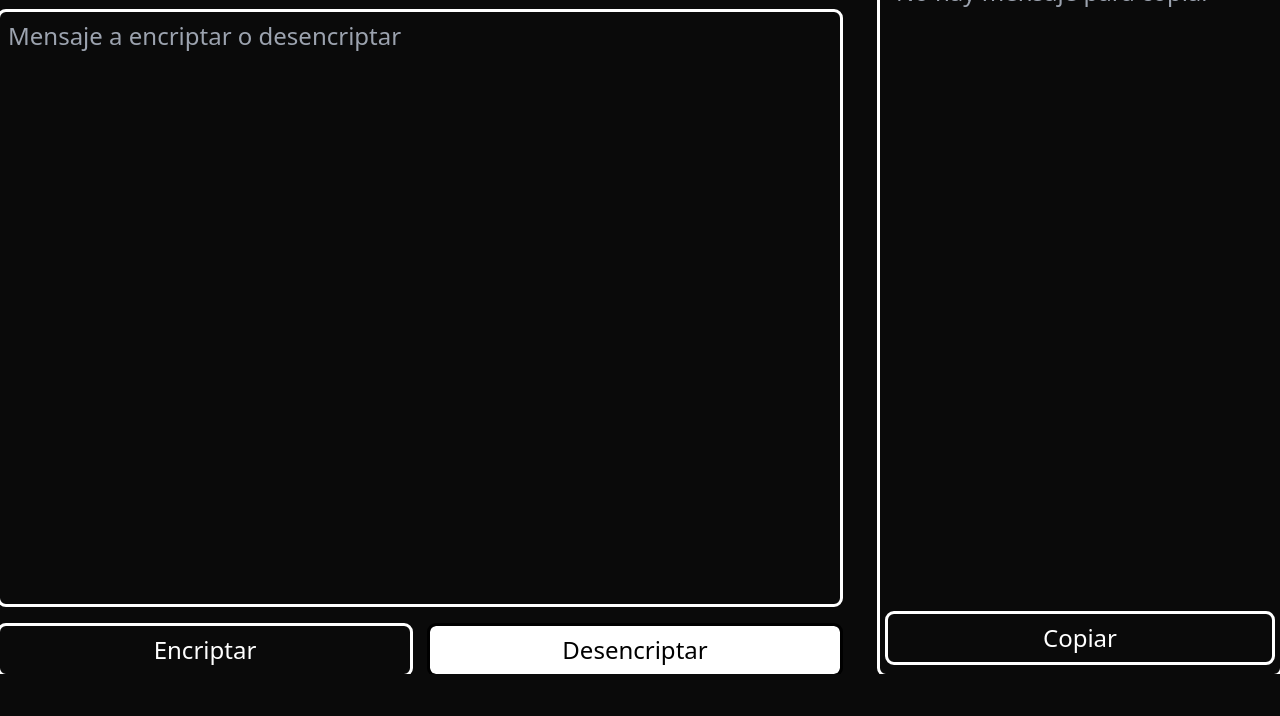
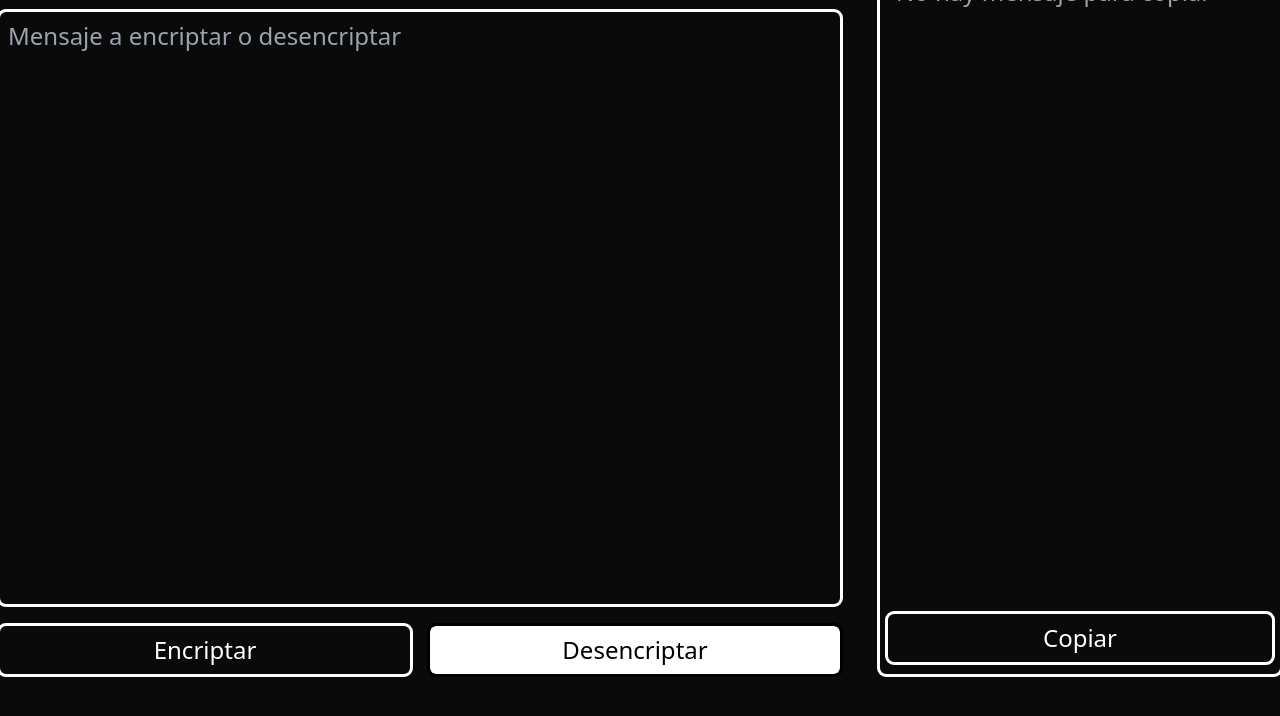
Before and after one commit to AlonsoRodriguez1/Encriptar, a plain HTML site: page index.html in a window 1280 px wide. Shown: the part 196-912 px from the top of the page. Before the commit the page ends 870 px from the top, so only its background shows below. Drawn offline with nearby package versions, Linux system fonts and the light colour scheme; some packages are replaced by stand-ins of ours; a script that the page names is missing.

Commit message:
Aplicando espacios en el estilo

```diff
--- a/index.html
+++ b/index.html
@@ -23,7 +23,7 @@
         </nav>
     </header>
 
-    <div class="md:container md:mx-auto mt-24 mb-24 lg:mb-0">
+    <div class="md:container md:mx-auto mt-24 pb-20 lg:mb-0">
         <div class="grid lg:grid-cols-3 gap-10 flex flex-row lg:mb-0">
             <div class="lg:col-span-2">
                 <h1 class="text-white uppercase text-3xl font-semibold mb-4">Encriptar | Desencriptar</h1>
```
